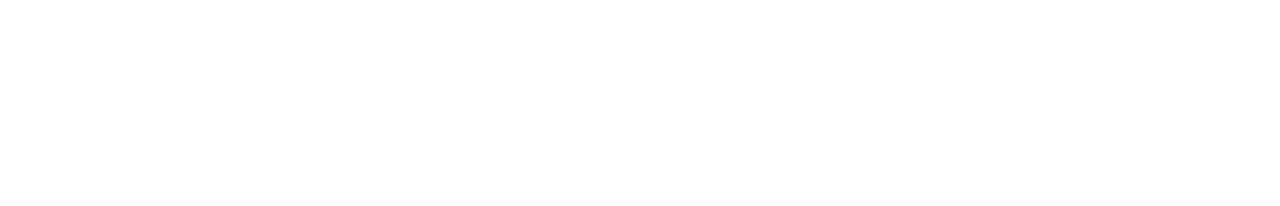
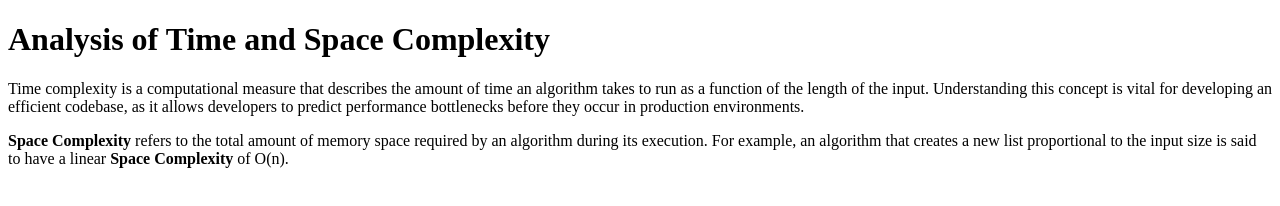
Before and after one commit to acciojob/time-and-space-complexity-anantshukla-1, a website: page main.html in a window 1280 px wide. Drawn offline with Linux system fonts and the light colour scheme.

Commit message:
created a submission

```diff
--- a/main.html
+++ b/main.html
@@ -7,6 +7,17 @@
 </head>
 
 <body>
+	<h1>Analysis of Time and Space Complexity</h1>
+	<p>Time complexity is a computational measure that describes the amount of time an
+        algorithm takes to run as a function of the length of the input. Understanding
+        this concept is vital for developing an efficient codebase, as it allows
+        developers to predict performance bottlenecks before they occur in production
+        environments.</p>
+	<p>
+		<b>Space Complexity</b> refers to the total amount of memory space required by an
+        algorithm during its execution. For example, an algorithm that creates a new
+        list proportional to the input size is said to have a linear <b>Space Complexity</b> of O(n).
+	</p>
 	<!-- the entire body must be written by student -->
     <script type="text/javascript" src="./script.js">
 </script>
```
